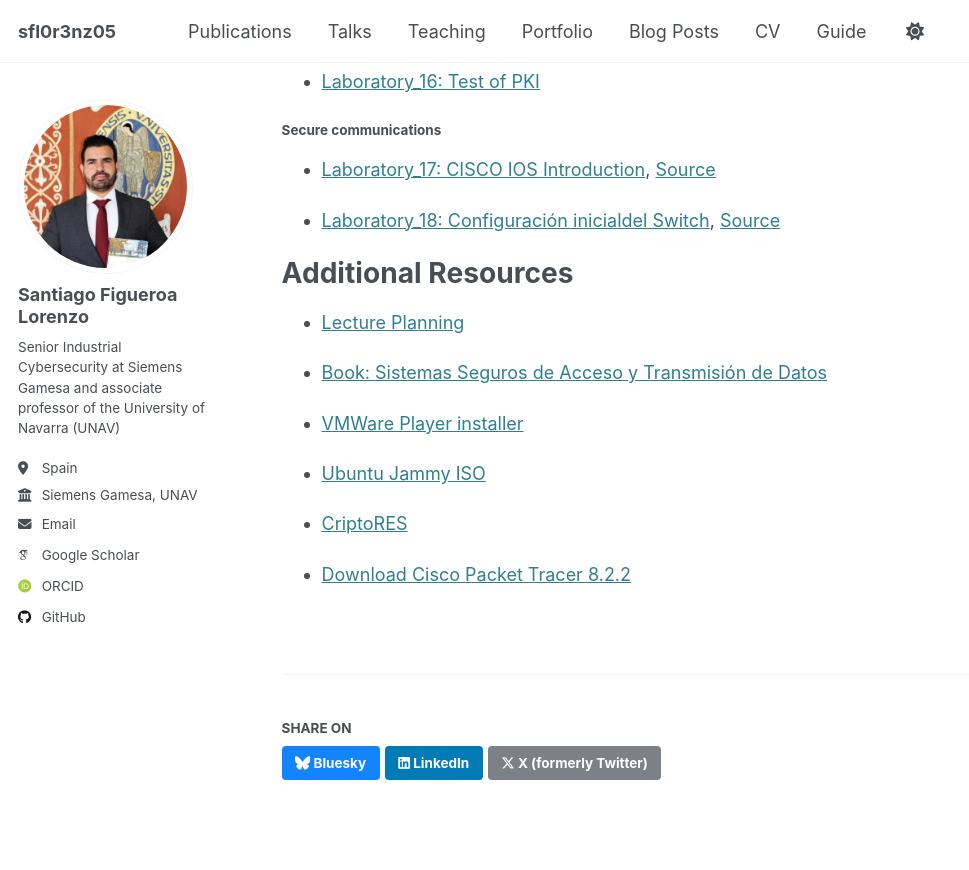
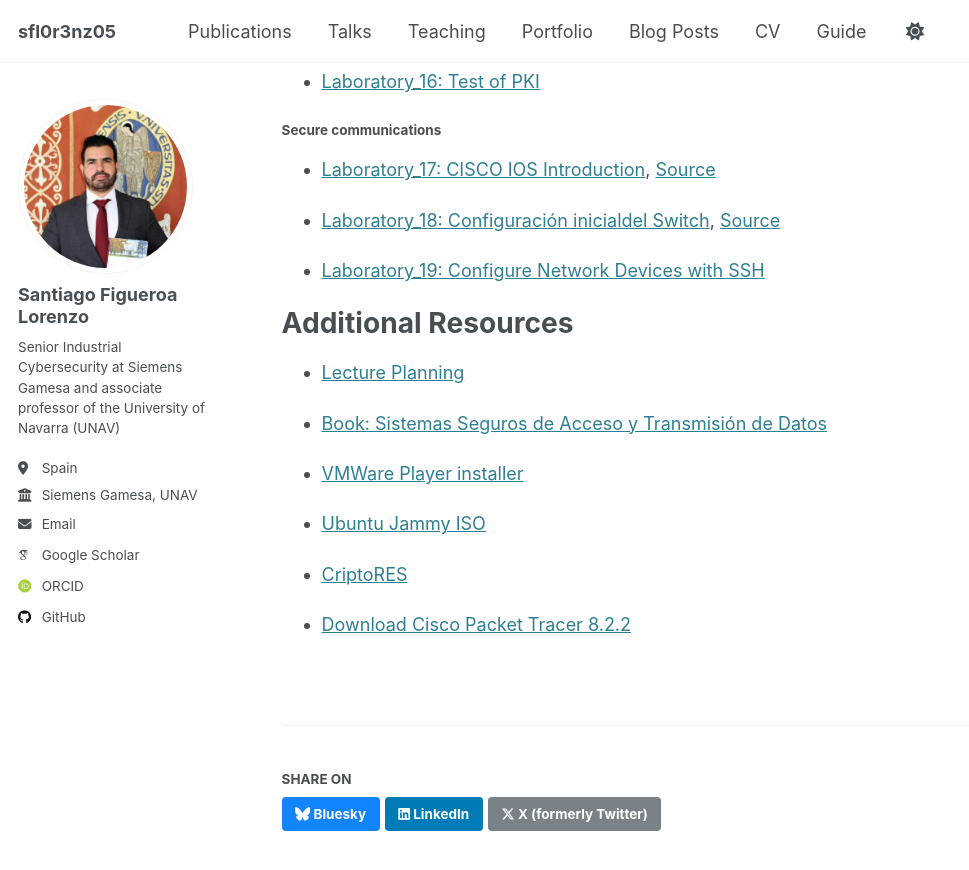
Before and after one commit to sfl0r3nz05/sfl0r3nz05.github.io, a Jekyll site: the page built from _teaching/2025-spring-1.md, in a window 1280 px wide and 900 px high, scrolled down 1877 px. Shown: the top 870 px of the window, without its empty margins (0-969 px from the left). Built offline with Jekyll 4.4.1, drawn with Linux system fonts in a browser that asks for light colours; some web fonts are replaced.

Commit message:
Configure Network Devices with SSH

```diff
--- a/_teaching/2025-spring-1.md
+++ b/_teaching/2025-spring-1.md
@@ -84,6 +84,8 @@ Laboratory Materials
 
 - [Laboratory_18: Configuración inicialdel Switch](https://sfl0r3nz05.github.io/files/labs/Laboratory_18.pdf), [Source](https://sfl0r3nz05.github.io/files/labs/02_Configuración_inicial_del_Switch.pka)
 
+- [Laboratory_19: Configure Network Devices with SSH](https://sfl0r3nz05.github.io/files/labs/Laboratory_19.pdf)
+
 Additional Resources
 ======
 
```
Also changed, not shown: 1 other file.
